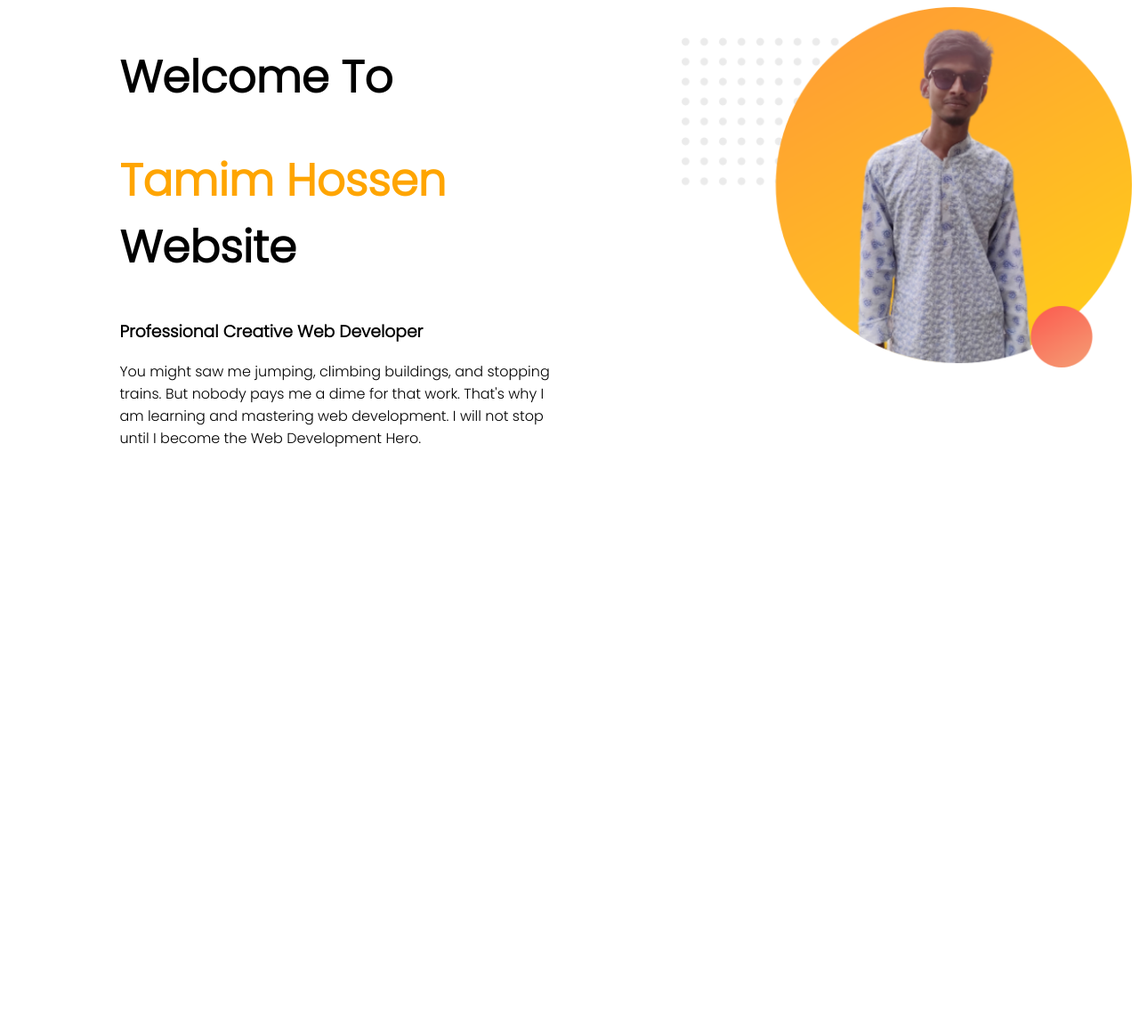
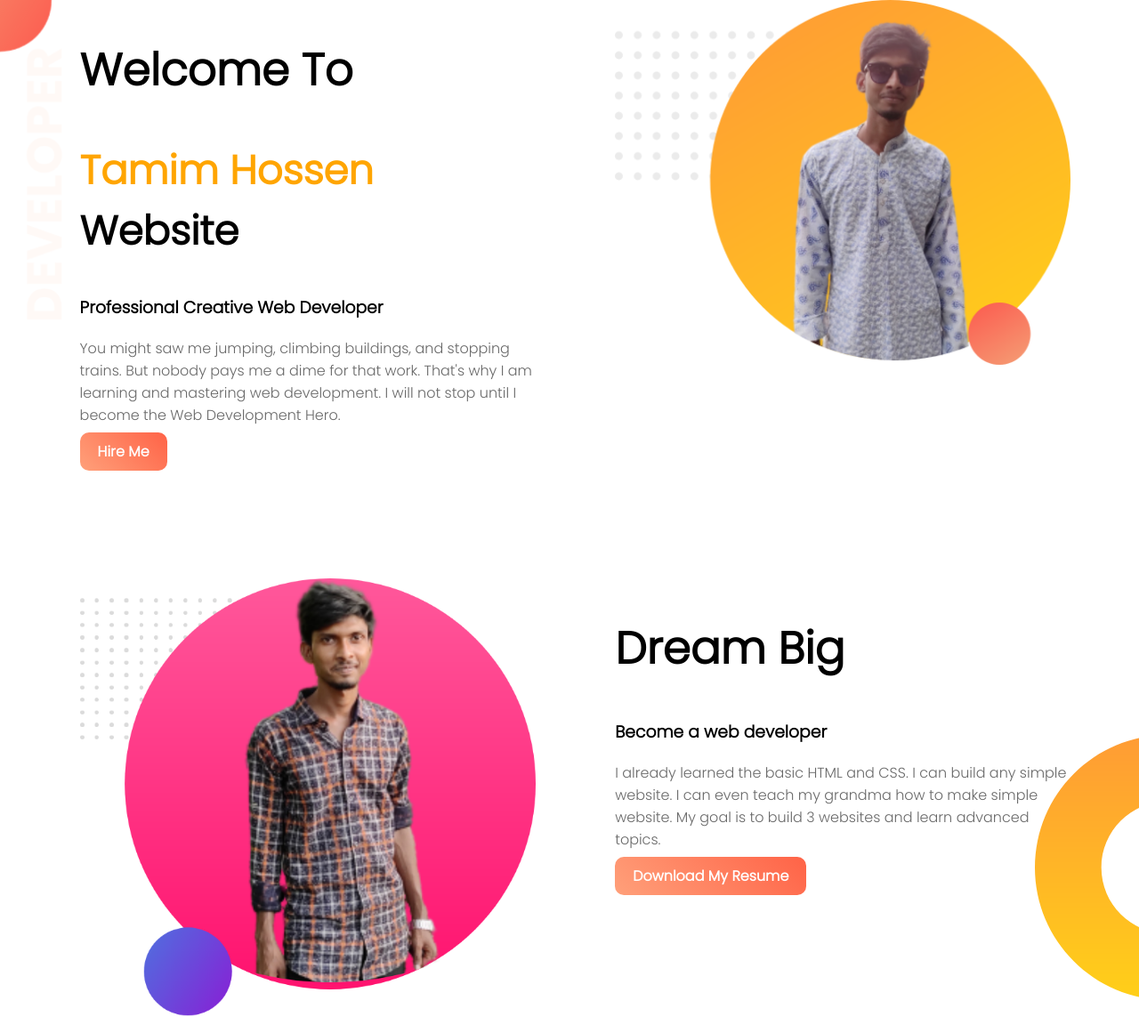
Before and after one commit to tamimhossen/web-portfolio, a plain HTML site: page index.html in a window 1280 px wide. Shown: the whole page at 89% size. Before the commit the page ends 800 px from the top, so only its background shows below. Drawn offline with Linux system fonts and the light colour scheme.

Commit message:
2nd section done

```diff
--- a/index.html
+++ b/index.html
@@ -11,18 +11,32 @@
     <link rel="stylesheet" href="style.css">
 </head>
 <body>
-    <section>
+    <section class="top-banner">
         <div class="half-width">
             <h1>Welcome To</h1>
-            <h1><span class="name-highlight">Tamim Hossen</span> Website</h1>
+            <h1 class="name-size-reduce"><span class="name-highlight">Tamim Hossen</span> Website</h1>
             <h3>Professional Creative Web Developer</h3>
             <p>
                 You might saw me jumping, climbing buildings, and stopping trains. But nobody pays me a dime for that work. That's why I am learning and mastering web development. I    will not stop until I become the Web Development Hero.
             </p>
+            <a class="link-button" href="https://www.linkedin.com/in/tamimhossenl/" target="_blank">Hire Me</a>
         </div>
         <div class="half-width">
             <img src="images/profile1.png" alt="">
         </div>
     </section>
+    <section class="dream-area">
+        <div class="half-width">
+            <img src="images/profile2.png" alt="">
+        </div>
+        <div class="half-width">
+            <h1>Dream Big</h1>
+            <h3>Become a web developer</h3>
+            <p>
+                I already learned the basic HTML and CSS. I can build any simple website. I can even teach my grandma how to make simple website. My goal is to build 3 websites and learn advanced topics.
+            </p>
+            <a class="link-button" href="#" target="_blank">Download My Resume</a>
+        </div>
+    </section>
 </body>
 </html>
--- a/style.css
+++ b/style.css
@@ -1,9 +1,13 @@
 h1{
     font-size: 50px;
+}
+.name-size-reduce{
+    font-size: 45px;
 }
 
 body{
     font-family: 'Poppins', sans-serif;
+    margin: 0;
 }
 
 .name-highlight{
@@ -14,9 +18,43 @@ body{
     width: 40%;
     float: left;
     margin-left: 5%;
-    padding-left: 5%;
+    padding-left: 2%;
 }
 
 .half-width img {
     width: 100%;
 }
+
+p{
+    color: dimgray;
+}
+
+.top-banner {
+    background-image: url("images/top-banner.png");
+    background-repeat: no-repeat;
+}
+
+section{
+    height: 500px;
+    padding-bottom: 150px;
+}
+
+.link-button{
+    text-decoration: none;
+    background-image: linear-gradient(45deg, lightsalmon, tomato);
+    padding: 10px 20px;
+    border-radius: 10px;
+    -webkit-border-radius: 10px;
+    -moz-border-radius: 10px;
+    -ms-border-radius: 10px;
+    -o-border-radius: 10px;
+    color: white;
+    font-weight: 700;
+
+}
+
+.dream-area{
+    background-image: url("images/dream-bg.png");
+    background-repeat: no-repeat;
+    background-position: right;
+}
```
Also changed, not shown: images/profile2.png (added).
